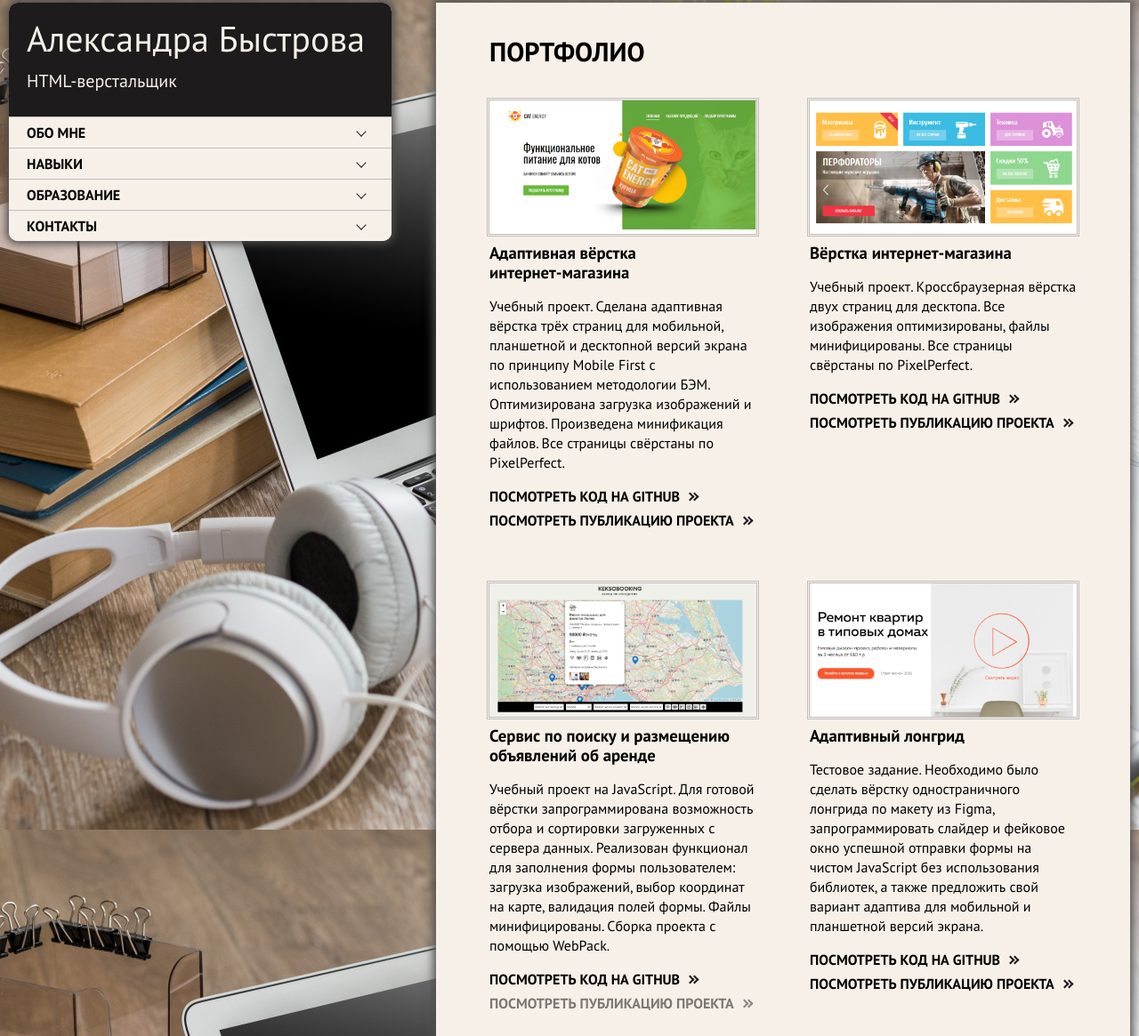
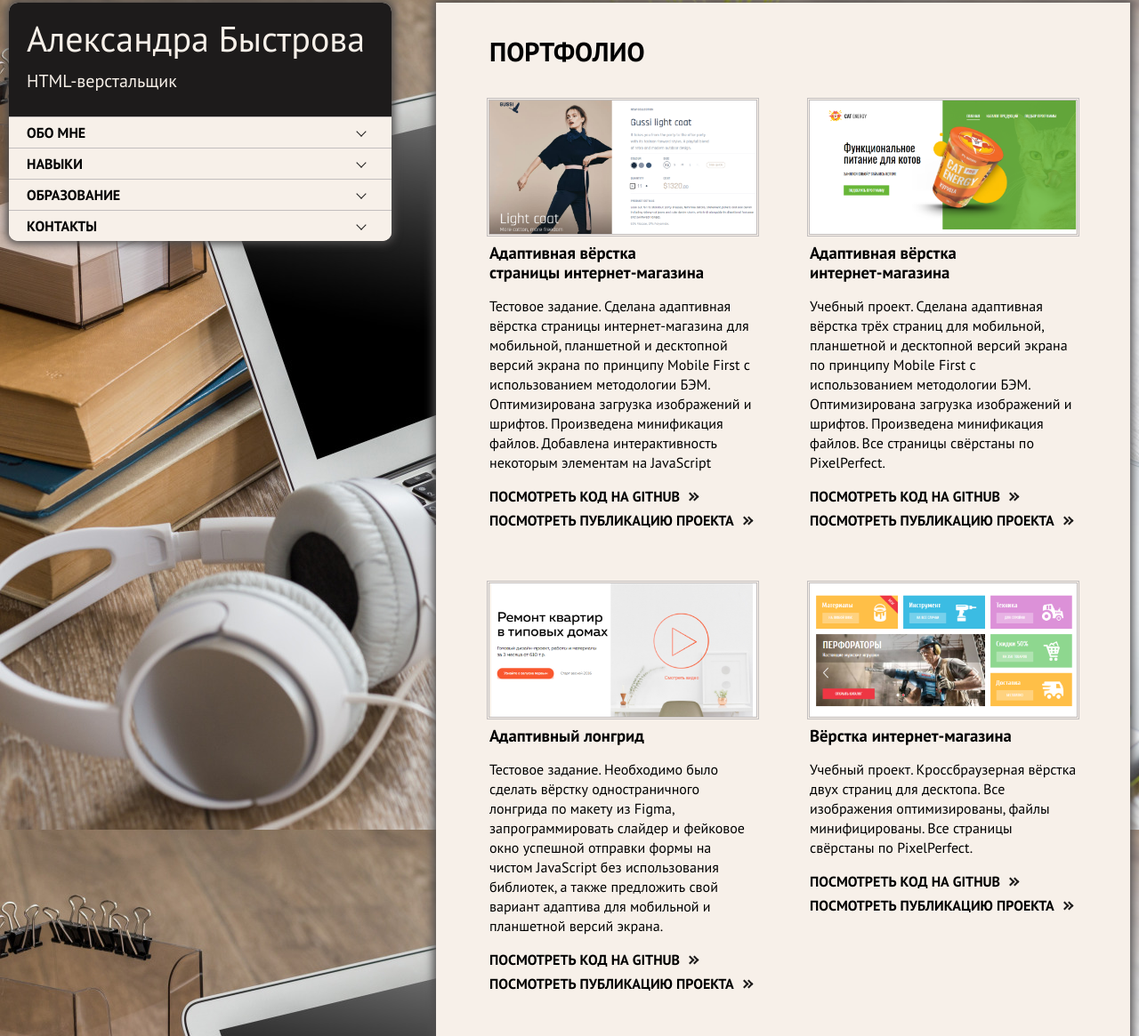
Before and after one commit to Bystrova/Portfolio, a website: page source/index.html in a window 1280 px wide. Shown: the part 27-1192 px from the top of the page at 89% size. Drawn offline with nearby package versions, Linux system fonts and the light colour scheme; files that its build step writes are made by us from their sources.

Commit message:
Добавлен проект в список - тест для Pitch

```diff
--- a/source/index.html
+++ b/source/index.html
@@ -89,6 +89,27 @@
 				<h1 class="main__heading">Портфолио</h1>
 				<ul class="portfolio">
 					<li class="portfolio__item">
+						<h3 class="portfolio__item-heading">Адаптивная вёрстка<br> страницы интернет-магазина</h3>
+						<img class="portfolio__img" src="img/pitch_gussi.png" width="300" height="150" alt="Gussi">
+						<p class="portfolio_description">Тестовое задание. Сделана адаптивная вёрстка страницы интернет-магазина для
+							мобильной,
+							планшетной и десктопной версий экрана по принципу Mobile First с использованием методологии БЭМ.
+							Оптимизирована загрузка изображений и шрифтов. Произведена минификация файлов. Добавлена интерактивность
+							некоторым элементам на JavaScript</p>
+						<ul class="portfolio__buttons">
+							<li class="portfolio__buttons-item button">
+								<a class="button__link" href="https://github.com/Bystrova/Test_Pitch_Gussi" target="_blank">Посмотреть
+									код
+									на GitHub</a>
+							</li>
+							<li class="portfolio__buttons-item button">
+								<a class="button__link" href="https://bystrova.github.io/Test_Pitch_Gussi/" target="_blank">Посмотреть
+									публикацию
+									проекта</a>
+							</li>
+						</ul>
+					</li>
+					<li class="portfolio__item">
 						<h3 class="portfolio__item-heading">Адаптивная вёрстка<br>интернет-магазина</h3>
 						<img class="portfolio__img" src="img/cat_energy.png" width="300" height="150" alt="Кэт энерджи">
 						<p class="portfolio_description">Учебный проект. Сделана адаптивная вёрстка трёх страниц для мобильной,
@@ -103,6 +124,28 @@
 							</li>
 							<li class="portfolio__buttons-item button">
 								<a class="button__link" href="http://y95164xk.beget.tech/index.html" target="_blank">Посмотреть
+									публикацию
+									проекта</a>
+							</li>
+						</ul>
+					</li>
+					<li class="portfolio__item">
+						<h3 class="portfolio__item-heading">Адаптивный лонгрид</h3>
+						<img class="portfolio__img" src="img/m18.png" width="300" height="150" alt="Адаптивный лонгрид">
+						<p class="portfolio_description">Тестовое задание. Необходимо было сделать вёрстку одностраничного лонгрида
+							по
+							макету из Figma, запрограммировать слайдер и фейковое окно успешной отправки формы на чистом JavaScript
+							без
+							использования библиотек, а также предложить свой вариант адаптива для мобильной и планшетной версий
+							экрана.
+						</p>
+						<ul class="portfolio__buttons">
+							<li class="portfolio__buttons-item button">
+								<a class="button__link" href="https://github.com/Bystrova/Test_M18" target="_blank">Посмотреть код на
+									GitHub</a>
+							</li>
+							<li class="portfolio__buttons-item button">
+								<a class="button__link" href="https://bystrova.github.io/Test_M18/" target="_blank">Посмотреть
 									публикацию
 									проекта</a>
 							</li>
@@ -147,28 +190,6 @@
 						</ul>
 					</li>
 					<li class="portfolio__item">
-						<h3 class="portfolio__item-heading">Адаптивный лонгрид</h3>
-						<img class="portfolio__img" src="img/m18.png" width="300" height="150" alt="Адаптивный лонгрид">
-						<p class="portfolio_description">Тестовое задание. Необходимо было сделать вёрстку одностраничного лонгрида
-							по
-							макету из Figma, запрограммировать слайдер и фейковое окно успешной отправки формы на чистом JavaScript
-							без
-							использования библиотек, а также предложить свой вариант адаптива для мобильной и планшетной версий
-							экрана.
-						</p>
-						<ul class="portfolio__buttons">
-							<li class="portfolio__buttons-item button">
-								<a class="button__link" href="https://github.com/Bystrova/Test_M18" target="_blank">Посмотреть код на
-									GitHub</a>
-							</li>
-							<li class="portfolio__buttons-item button">
-								<a class="button__link" href="https://bystrova.github.io/Test_M18/" target="_blank">Посмотреть
-									публикацию
-									проекта</a>
-							</li>
-						</ul>
-					</li>
-					<li class="portfolio__item">
 						<h3 class="portfolio__item-heading">Адаптивное меню</h3>
 						<img class="portfolio__img" src="img/alpaca_menu.png" width="300" height="150" alt="Альпака меню">
 						<p class="portfolio_description">Тестовое задание. Необходимо было подготовить адаптивную вёрстку
```
Also changed, not shown: source/img/pitch_gussi.png (added).
